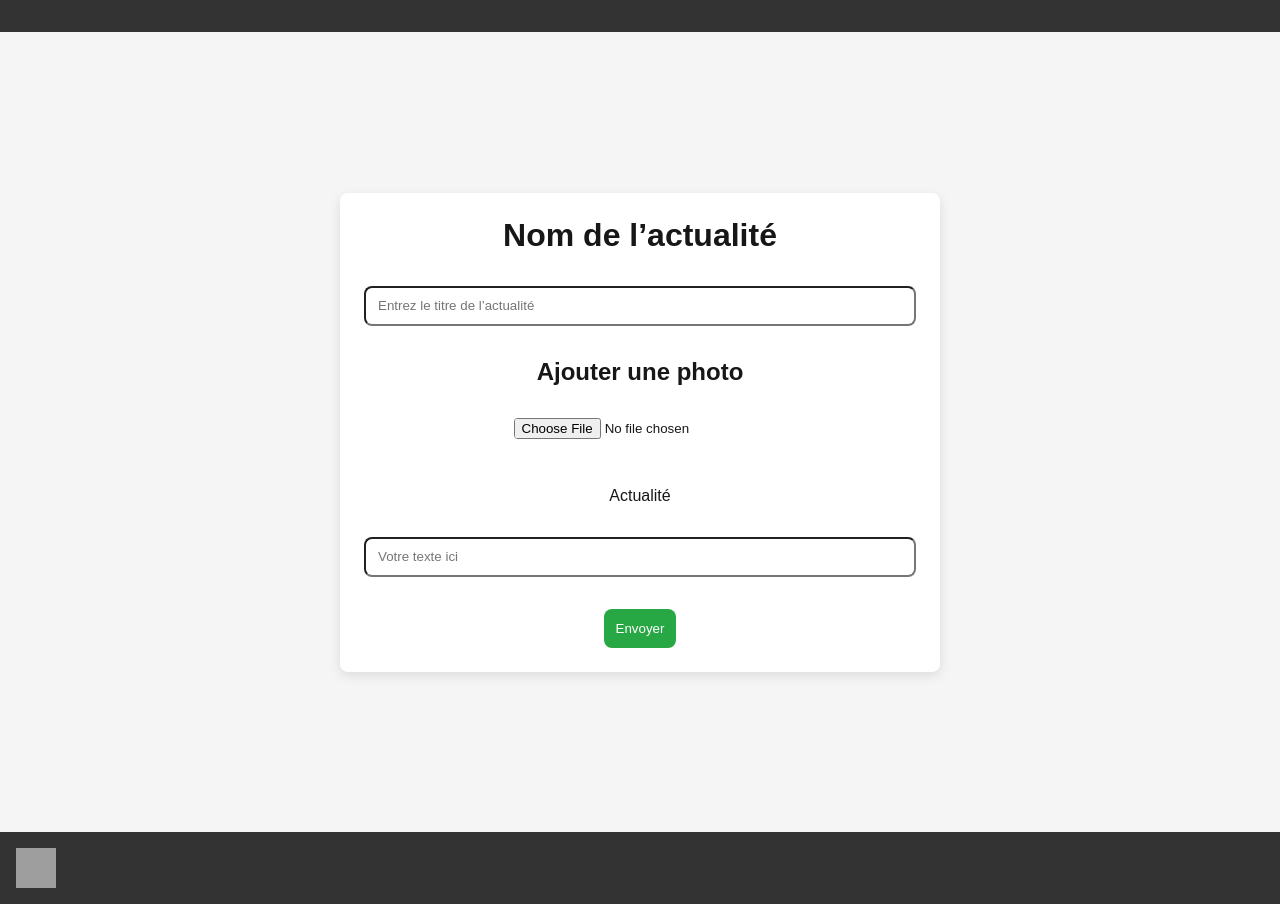
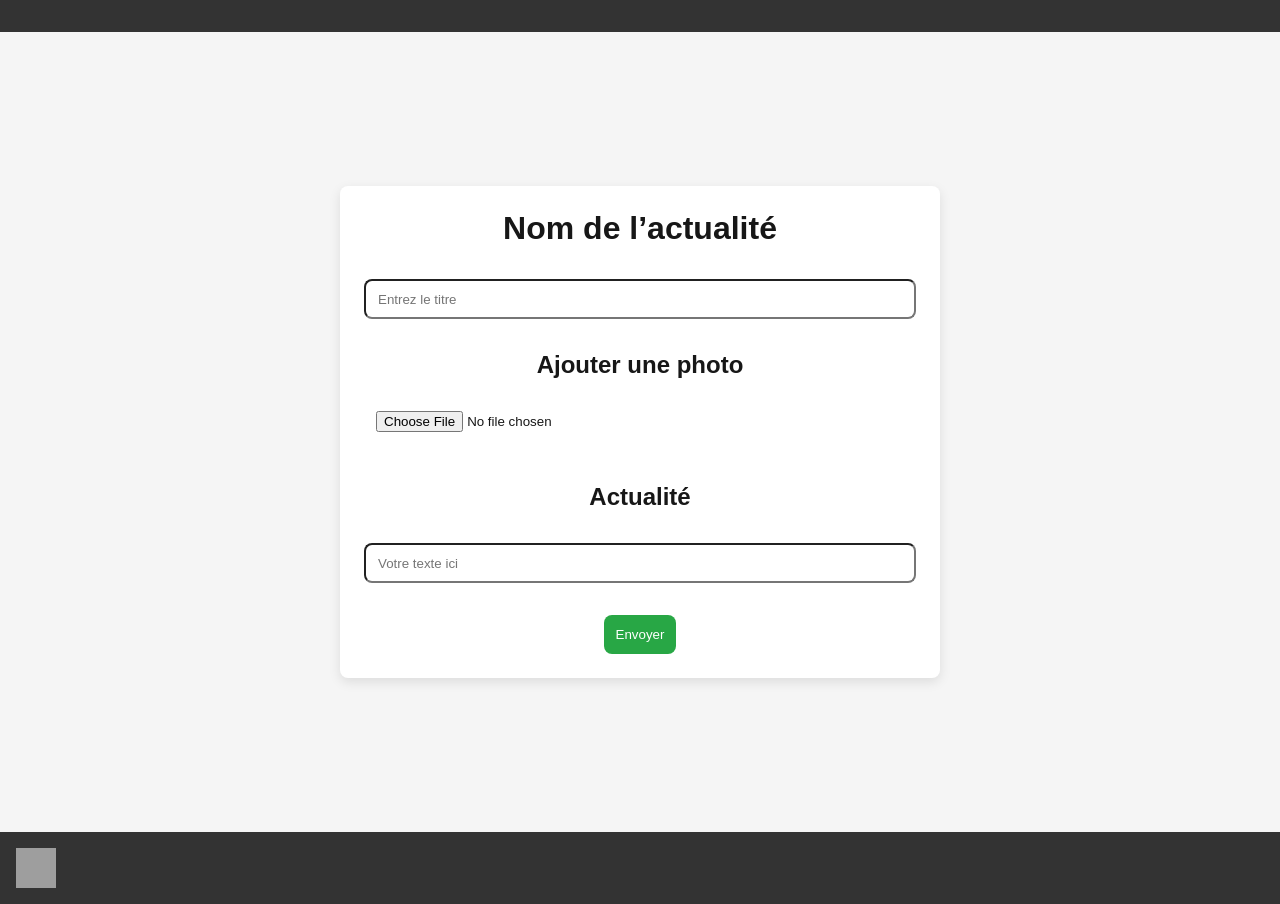
Before and after one commit to Julien-44100/1er-porjet-solo, a Next.js app: page /AddActuality in a window 1280 px wide. Built offline with nearby package versions, Linux system fonts and the light colour scheme; grey boxes are pictures that could not be loaded.

Commit message:
resolbve problem

```diff
--- a/app/AddActuality/AddActualityType.d.ts
+++ b/app/AddActuality/AddActualityType.d.ts
@@ -2,4 +2,5 @@ export type addactualityI = {
 	name_actuality: string;
 	add_photo: string;
 	actuality: string;
+	add_photo: string;
 };
--- a/app/AddActuality/page.tsx
+++ b/app/AddActuality/page.tsx
@@ -1,97 +1,96 @@
+// app/addactuality/page.tsx
 "use client";
+
+import { useState, type FormEvent, type ChangeEvent } from "react";
+import { useRouter } from "next/navigation";
 import styles from "./AddActuality.module.css";
 
-import { useState } from "react";
-import { useRouter } from "next/navigation"; // ✅
+export default function AddActuality() {
+	const [nameActuality, setNameActuality] = useState("");
+	const [actuality, setActuality] = useState("");
+	const [file, setFile] = useState<File | null>(null);
+	const [preview, setPreview] = useState<string | null>(null);
+	const router = useRouter();
 
-function AddActuality() {
-	const [nameActuality, setNameActuality] = useState("");
-	const [selectedPhoto, setSelectedPhoto] = useState<string | null>(null);
-	const [actuality, setActuality] = useState("");
-	const router = useRouter(); // ✅
+	function handlePhotoChange(e: ChangeEvent<HTMLInputElement>) {
+		const f = e.target.files?.[0] ?? null;
+		setFile(f);
+		if (f) {
+			const reader = new FileReader();
+			reader.onload = () => setPreview(reader.result as string);
+			reader.readAsDataURL(f);
+		} else {
+			setPreview(null);
+		}
+	}
 
-	const handlePhotoChange = (event: React.ChangeEvent<HTMLInputElement>) => {
-		const file = event.target.files?.[0];
-		if (file) {
-			const reader = new FileReader();
-			reader.onloadend = () => {
-				setSelectedPhoto(reader.result as string);
-			};
-			reader.readAsDataURL(file);
+	async function handleSubmit(e: FormEvent) {
+		e.preventDefault();
+
+		if (!file) {
+			alert("Veuillez choisir une photo avant d'envoyer.");
+			return;
 		}
-	};
 
-	const handleSubmit = async (event: React.FormEvent) => {
-		event.preventDefault();
-
-		const formData = {
-			name_actuality: nameActuality,
-			add_photo: selectedPhoto,
-			actuality: actuality,
-		};
+		const formData = new FormData();
+		formData.append("photo", file);
+		formData.append("name_actuality", nameActuality);
+		formData.append("actuality", actuality);
 
 		try {
-			const response = await fetch("/api/Add-actuality", {
+			// dans votre handleSubmit (page.tsx)
+			const res = await fetch("/api/actualities/upload", {
 				method: "POST",
-				headers: { "Content-Type": "application/json" },
-				body: JSON.stringify(formData),
+				body: formData,
 			});
+			if (!res.ok) {
+				const err = await res.json();
+				console.error("Erreur back:", err);
+				alert("Impossible d’ajouter l’actualité.");
+				return;
+			}
+			const { data } = await res.json();
+			// vous pouvez ensuite récupérer `data.filename` pour afficher l’image
+			alert("Actualité ajoutée avec succès !");
+			// …
+		} catch (err) {
+			console.error(err);
+			alert("Erreur réseau lors de l’envoi.");
+		}
+	}
 
-			if (response.ok) {
-				alert("Actualité ajoutée avec succès !");
-				setNameActuality("");
-				setSelectedPhoto(null);
-				setActuality("");
-
-				router.replace("/actuality"); // ✅ Navigation Next.js
-			} else {
-				alert("Erreur lors de l'ajout de l'actualité.");
-			}
-		} catch (error) {
-			console.error("Erreur :", error);
-		}
-	};
 	return (
 		<div className={styles.card}>
 			<form className={styles.form} onSubmit={handleSubmit}>
 				<h1 className={styles.title}>Nom de l’actualité</h1>
 				<input
 					type="text"
-					name="name_actuality"
-					placeholder="Entrez le titre de l’actualité"
-					required
+					placeholder="Entrez le titre"
 					value={nameActuality}
 					onChange={(e) => setNameActuality(e.target.value)}
+					required
 				/>
 
 				<h2 className={styles.subtitle}>Ajouter une photo</h2>
-				<label htmlFor="photo-upload" className={styles.uploadLabel}>
-					<input
-						type="file"
-						accept="image/*"
-						id="photo-upload"
-						className={styles.fileInput}
-						onChange={handlePhotoChange}
-					/>
-				</label>
-
-				{selectedPhoto && (
+				<input
+					type="file"
+					accept="image/*"
+					onChange={handlePhotoChange}
+					required
+				/>
+				{preview && (
 					<div className={styles.photoPreview}>
-						<img src={selectedPhoto} alt="Aperçu" />
+						<img src={preview} alt="aperçu" />
 					</div>
 				)}
 
-				<label htmlFor="actuality" className={styles.subtitle}>
-					Actualité
-				</label>
+				<h2 className={styles.subtitle}>Actualité</h2>
 				<input
 					type="text"
-					id="actuality"
-					name="actuality"
 					placeholder="Votre texte ici"
-					required
 					value={actuality}
 					onChange={(e) => setActuality(e.target.value)}
+					required
 				/>
 
 				<button type="submit" className={styles.submitButton}>
@@ -101,5 +100,3 @@ function AddActuality() {
 		</div>
 	);
 }
-
-export default AddActuality;
```
Also changed, not shown: pages/lib/AddActuality/route.ts (added, +29 -0 lines), pages/lib/AddActuality/upload/route.ts (added).
